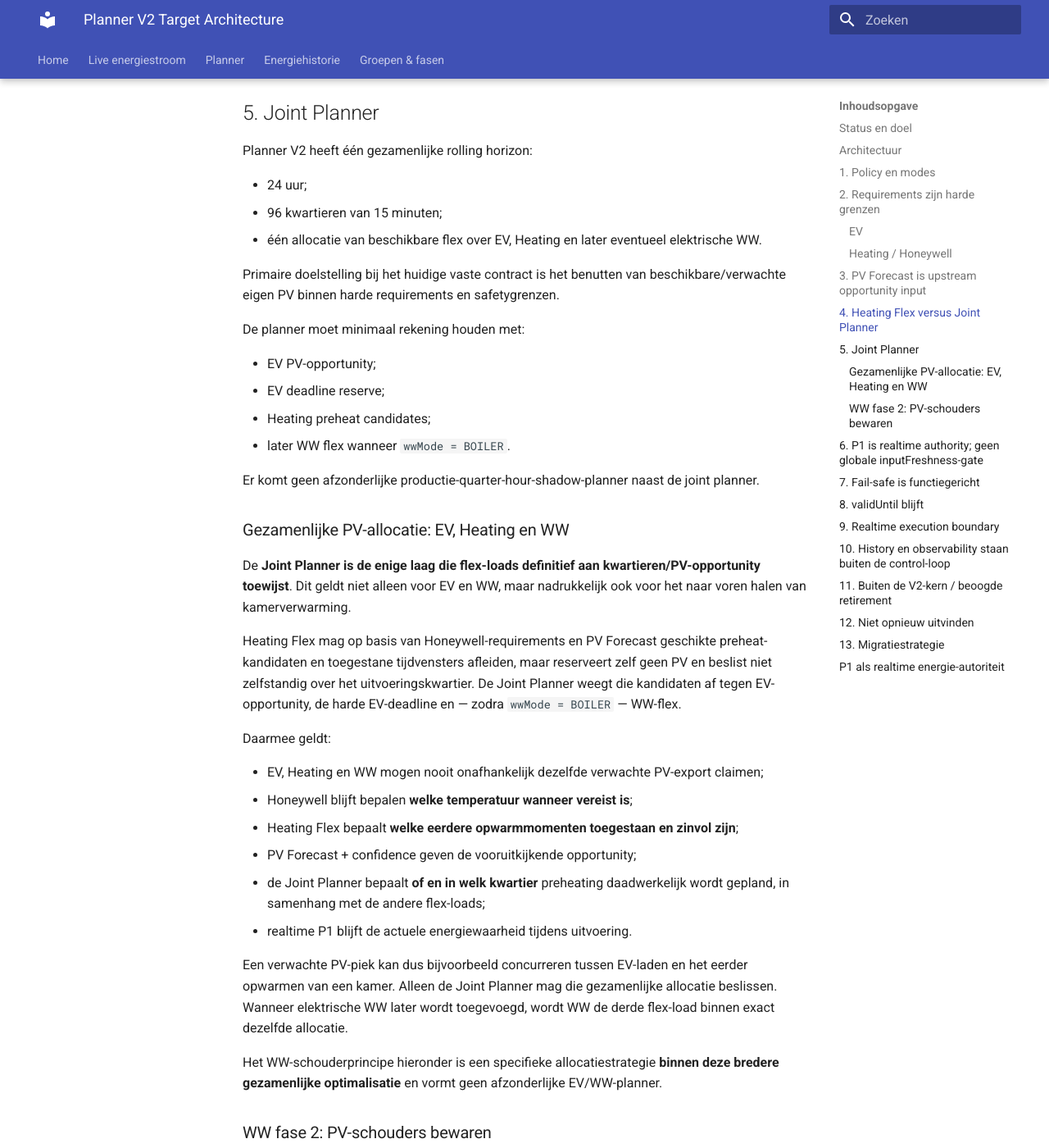
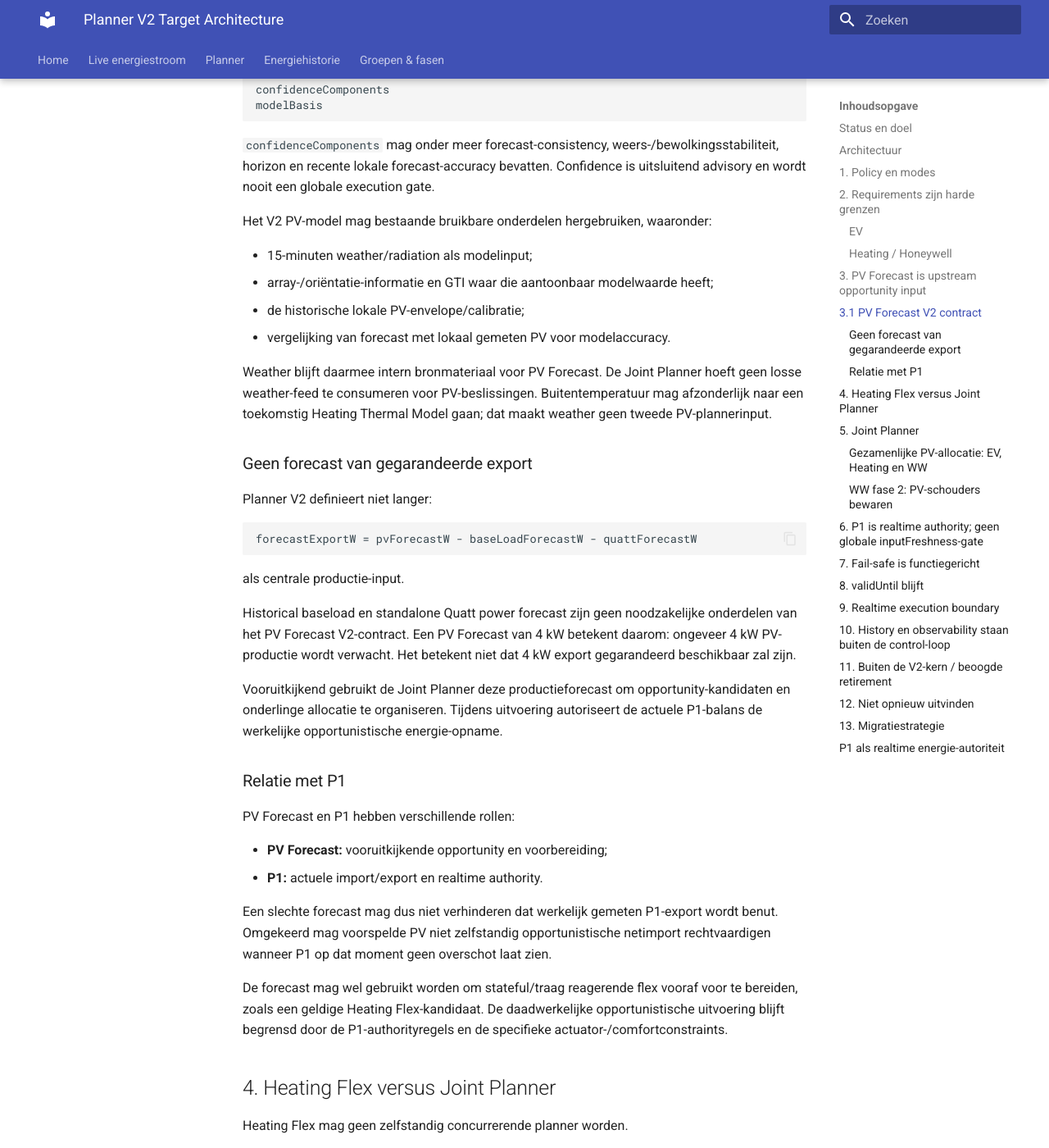
Before and after one commit to OnsKasteeltje/homey-energy-manual, an MkDocs documentation site: the page built from docs/software-architecture/architecture/06-planner-v2-target.md, in a window 1280 px wide and 1400 px high, scrolled down 3863 px. Shown: the whole window at 82% size. Built offline with MkDocs 1.6.1 and Material for MkDocs 9.7.7, drawn with Linux system fonts in a browser that asks for light colours; some of the changed text lies outside the part shown.

Commit message:
docs: define Planner V2 PV forecast contract

````diff
--- a/docs/software-architecture/architecture/06-planner-v2-target.md
+++ b/docs/software-architecture/architecture/06-planner-v2-target.md
@@ -141,6 +141,70 @@
 Heating Flex staat daarom **niet vóór** PV Forecast. PV Forecast is een noodzakelijke opportunity-input voor het vormen/rangschikken van heating-preheat candidates.
 
 Confidence is advisory. Lage confidence mag optimalisatie conservatiever maken, maar is geen globale stopconditie.
+
+## 3.1 PV Forecast V2 contract
+
+Planner V2 consolideert weather-, PV-model- en confidence-logica tot één read-only forecastcontract. De forecast voorspelt **PV-productie**, niet gegarandeerde huishoudelijke export.
+
+Beoogd schema: `EMS_PI_PV_FORECAST_V2`.
+
+Minimaal documentcontract:
+
+```text
+schema
+generatedAt
+mode = READ_ONLY
+slotMinutes = 15
+horizonSlots = 96
+model
+slots[]
+```
+
+Minimaal per slot:
+
+```text
+start
+pvForecastW
+confidence
+confidenceComponents
+modelBasis
+```
+
+`confidenceComponents` mag onder meer forecast-consistency, weers-/bewolkingsstabiliteit, horizon en recente lokale forecast-accuracy bevatten. Confidence is uitsluitend advisory en wordt nooit een globale execution gate.
+
+Het V2 PV-model mag bestaande bruikbare onderdelen hergebruiken, waaronder:
+
+- 15-minuten weather/radiation als modelinput;
+- array-/oriëntatie-informatie en GTI waar die aantoonbaar modelwaarde heeft;
+- de historische lokale PV-envelope/calibratie;
+- vergelijking van forecast met lokaal gemeten PV voor modelaccuracy.
+
+Weather blijft daarmee intern bronmateriaal voor PV Forecast. De Joint Planner hoeft geen losse weather-feed te consumeren voor PV-beslissingen. Buitentemperatuur mag afzonderlijk naar een toekomstig Heating Thermal Model gaan; dat maakt weather geen tweede PV-plannerinput.
+
+### Geen forecast van gegarandeerde export
+
+Planner V2 definieert niet langer:
+
+```text
+forecastExportW = pvForecastW - baseLoadForecastW - quattForecastW
+```
+
+als centrale productie-input.
+
+Historical baseload en standalone Quatt power forecast zijn geen noodzakelijke onderdelen van het PV Forecast V2-contract. Een PV Forecast van 4 kW betekent daarom: ongeveer 4 kW PV-productie wordt verwacht. Het betekent niet dat 4 kW export gegarandeerd beschikbaar zal zijn.
+
+Vooruitkijkend gebruikt de Joint Planner deze productieforecast om opportunity-kandidaten en onderlinge allocatie te organiseren. Tijdens uitvoering autoriseert de actuele P1-balans de werkelijke opportunistische energie-opname.
+
+### Relatie met P1
+
+PV Forecast en P1 hebben verschillende rollen:
+
+- **PV Forecast:** vooruitkijkende opportunity en voorbereiding;
+- **P1:** actuele import/export en realtime authority.
+
+Een slechte forecast mag dus niet verhinderen dat werkelijk gemeten P1-export wordt benut. Omgekeerd mag voorspelde PV niet zelfstandig opportunistische netimport rechtvaardigen wanneer P1 op dat moment geen overschot laat zien.
+
+De forecast mag wel gebruikt worden om stateful/traag reagerende flex vooraf voor te bereiden, zoals een geldige Heating Flex-kandidaat. De daadwerkelijke opportunistische uitvoering blijft begrensd door de P1-authorityregels en de specifieke actuator-/comfortconstraints.
 
 ## 4. Heating Flex versus Joint Planner
 
````
Also changed, not shown: other parts of docs/software-architecture/architecture/06-planner-v2-target.md (+1 -1 lines).
